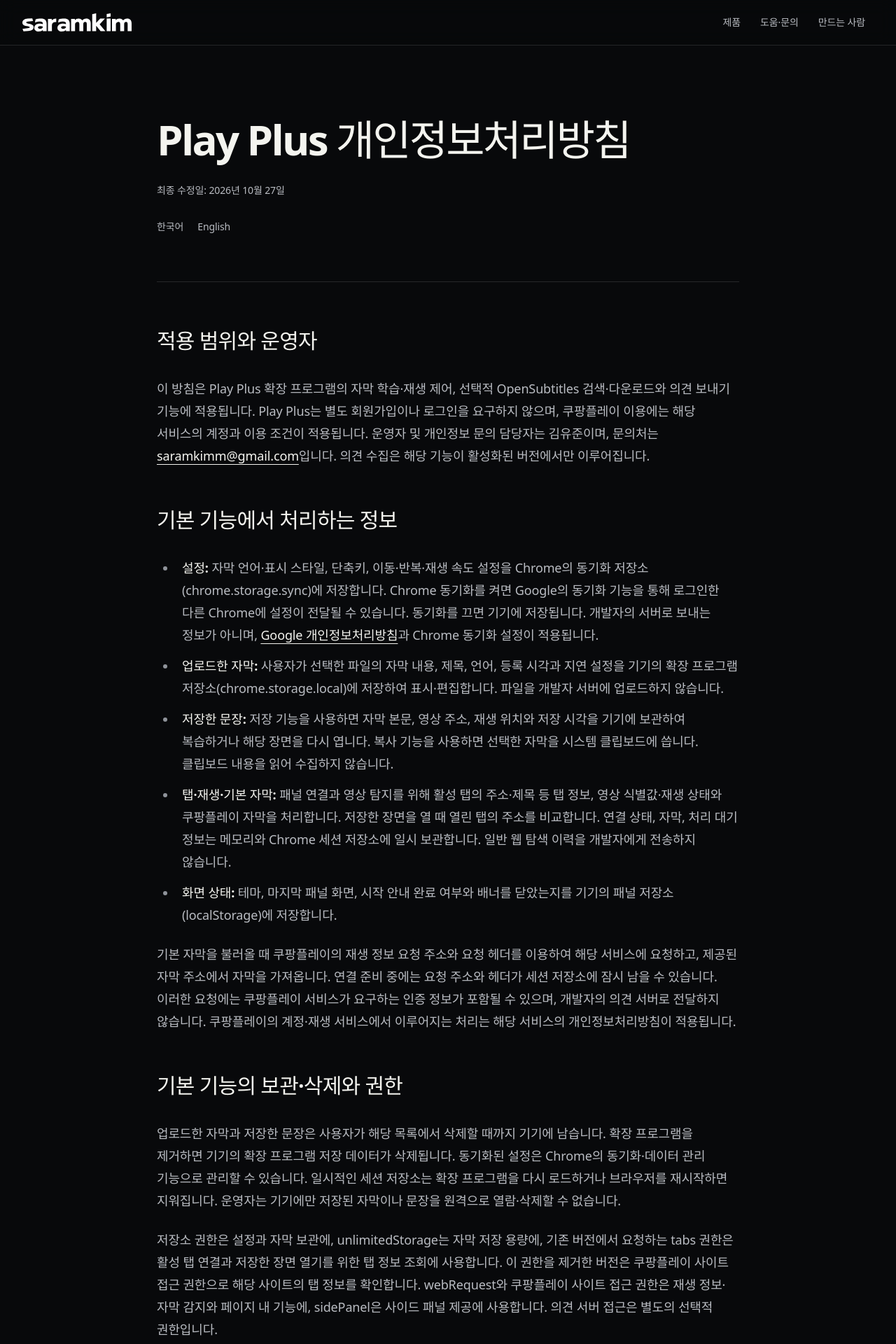
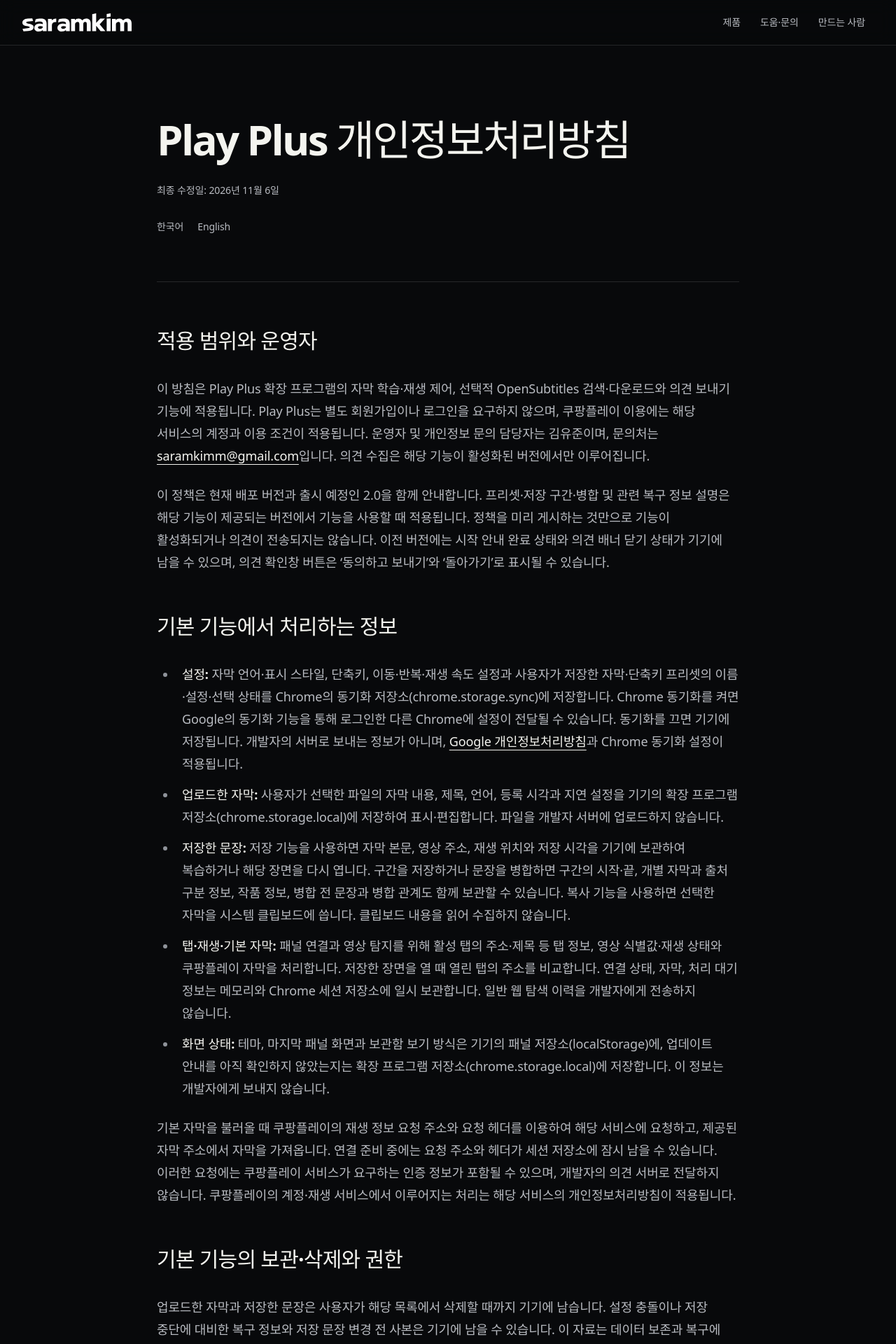
Before and after one commit to saramkim/saramkim.com, a Next.js app: page /play-plus/privacy in a window 1280 px wide. Shown: the top 1920 px of the page at 70% size. Built offline with nearby package versions, Linux system fonts and the light colour scheme; a web font is replaced by a local one.

Commit message:
docs: integrate Play Plus 2.0 privacy updates

```diff
--- a/app/play-plus/privacy/page.tsx
+++ b/app/play-plus/privacy/page.tsx
@@ -15,7 +15,7 @@ export default function PlayPlusPrivacyPage() {
     <article className='site-container article-shell'>
       <header className='article-header'>
         <h1 className='article-title'>Play Plus 개인정보처리방침</h1>
-        <p className='mt-7 text-sm text-body'>최종 수정일: <time dateTime='2026-10-27'>2026년 10월 27일</time></p>
+        <p className='mt-7 text-sm text-body'>최종 수정일: <time dateTime='2026-11-06'>2026년 11월 6일</time></p>
         <nav aria-label='문서 언어 / Document language' className='mt-5 flex flex-wrap gap-5'>
           <a className='text-link' href='#korean' lang='ko'>한국어</a>
           <a className='text-link' href='#english' lang='en'>English</a>
@@ -26,18 +26,20 @@ export default function PlayPlusPrivacyPage() {
           <h2 id='korean-title'>적용 범위와 운영자</h2>
           <p>이 방침은 Play Plus 확장 프로그램의 자막 학습·재생 제어, 선택적 OpenSubtitles 검색·다운로드와 의견 보내기 기능에 적용됩니다. Play Plus는 별도 회원가입이나 로그인을 요구하지 않으며, 쿠팡플레이 이용에는 해당 서비스의 계정과 이용 조건이 적용됩니다. 운영자 및 개인정보 문의 담당자는 김유준이며, 문의처는 <a href='mailto:saramkimm@gmail.com'>saramkimm@gmail.com</a>입니다. 의견 수집은 해당 기능이 활성화된 버전에서만 이루어집니다.</p>
 
+          <p>이 정책은 현재 배포 버전과 출시 예정인 2.0을 함께 안내합니다. 프리셋·저장 구간·병합 및 관련 복구 정보 설명은 해당 기능이 제공되는 버전에서 기능을 사용할 때 적용됩니다. 정책을 미리 게시하는 것만으로 기능이 활성화되거나 의견이 전송되지는 않습니다. 이전 버전에는 시작 안내 완료 상태와 의견 배너 닫기 상태가 기기에 남을 수 있으며, 의견 확인창 버튼은 ‘동의하고 보내기’와 ‘돌아가기’로 표시될 수 있습니다.</p>
+
           <h2>기본 기능에서 처리하는 정보</h2>
           <ul>
-            <li><strong>설정:</strong> 자막 언어·표시 스타일, 단축키, 이동·반복·재생 속도 설정을 Chrome의 동기화 저장소(chrome.storage.sync)에 저장합니다. Chrome 동기화를 켜면 Google의 동기화 기능을 통해 로그인한 다른 Chrome에 설정이 전달될 수 있습니다. 동기화를 끄면 기기에 저장됩니다. 개발자의 서버로 보내는 정보가 아니며, <a href='https://policies.google.com/privacy'>Google 개인정보처리방침</a>과 Chrome 동기화 설정이 적용됩니다.</li>
+            <li><strong>설정:</strong> 자막 언어·표시 스타일, 단축키, 이동·반복·재생 속도 설정과 사용자가 저장한 자막·단축키 프리셋의 이름·설정·선택 상태를 Chrome의 동기화 저장소(chrome.storage.sync)에 저장합니다. Chrome 동기화를 켜면 Google의 동기화 기능을 통해 로그인한 다른 Chrome에 설정이 전달될 수 있습니다. 동기화를 끄면 기기에 저장됩니다. 개발자의 서버로 보내는 정보가 아니며, <a href='https://policies.google.com/privacy'>Google 개인정보처리방침</a>과 Chrome 동기화 설정이 적용됩니다.</li>
             <li><strong>업로드한 자막:</strong> 사용자가 선택한 파일의 자막 내용, 제목, 언어, 등록 시각과 지연 설정을 기기의 확장 프로그램 저장소(chrome.storage.local)에 저장하여 표시·편집합니다. 파일을 개발자 서버에 업로드하지 않습니다.</li>
-            <li><strong>저장한 문장:</strong> 저장 기능을 사용하면 자막 본문, 영상 주소, 재생 위치와 저장 시각을 기기에 보관하여 복습하거나 해당 장면을 다시 엽니다. 복사 기능을 사용하면 선택한 자막을 시스템 클립보드에 씁니다. 클립보드 내용을 읽어 수집하지 않습니다.</li>
+            <li><strong>저장한 문장:</strong> 저장 기능을 사용하면 자막 본문, 영상 주소, 재생 위치와 저장 시각을 기기에 보관하여 복습하거나 해당 장면을 다시 엽니다. 구간을 저장하거나 문장을 병합하면 구간의 시작·끝, 개별 자막과 출처 구분 정보, 작품 정보, 병합 전 문장과 병합 관계도 함께 보관할 수 있습니다. 복사 기능을 사용하면 선택한 자막을 시스템 클립보드에 씁니다. 클립보드 내용을 읽어 수집하지 않습니다.</li>
             <li><strong>탭·재생·기본 자막:</strong> 패널 연결과 영상 탐지를 위해 활성 탭의 주소·제목 등 탭 정보, 영상 식별값·재생 상태와 쿠팡플레이 자막을 처리합니다. 저장한 장면을 열 때 열린 탭의 주소를 비교합니다. 연결 상태, 자막, 처리 대기 정보는 메모리와 Chrome 세션 저장소에 일시 보관합니다. 일반 웹 탐색 이력을 개발자에게 전송하지 않습니다.</li>
-            <li><strong>화면 상태:</strong> 테마, 마지막 패널 화면, 시작 안내 완료 여부와 배너를 닫았는지를 기기의 패널 저장소(localStorage)에 저장합니다.</li>
+            <li><strong>화면 상태:</strong> 테마, 마지막 패널 화면과 보관함 보기 방식은 기기의 패널 저장소(localStorage)에, 업데이트 안내를 아직 확인하지 않았는지는 확장 프로그램 저장소(chrome.storage.local)에 저장합니다. 이 정보는 개발자에게 보내지 않습니다.</li>
           </ul>
           <p>기본 자막을 불러올 때 쿠팡플레이의 재생 정보 요청 주소와 요청 헤더를 이용하여 해당 서비스에 요청하고, 제공된 자막 주소에서 자막을 가져옵니다. 연결 준비 중에는 요청 주소와 헤더가 세션 저장소에 잠시 남을 수 있습니다. 이러한 요청에는 쿠팡플레이 서비스가 요구하는 인증 정보가 포함될 수 있으며, 개발자의 의견 서버로 전달하지 않습니다. 쿠팡플레이의 계정·재생 서비스에서 이루어지는 처리는 해당 서비스의 개인정보처리방침이 적용됩니다.</p>
 
           <h2>기본 기능의 보관·삭제와 권한</h2>
-          <p>업로드한 자막과 저장한 문장은 사용자가 해당 목록에서 삭제할 때까지 기기에 남습니다. 확장 프로그램을 제거하면 기기의 확장 프로그램 저장 데이터가 삭제됩니다. 동기화된 설정은 Chrome의 동기화·데이터 관리 기능으로 관리할 수 있습니다. 일시적인 세션 저장소는 확장 프로그램을 다시 로드하거나 브라우저를 재시작하면 지워집니다. 운영자는 기기에만 저장된 자막이나 문장을 원격으로 열람·삭제할 수 없습니다.</p>
+          <p>업로드한 자막과 저장한 문장은 사용자가 해당 목록에서 삭제할 때까지 기기에 남습니다. 설정 충돌이나 저장 중단에 대비한 복구 정보와 저장 문장 변경 전 사본은 기기에 남을 수 있습니다. 이 자료는 데이터 보존과 복구에 사용하며 개발자 서버로 자동 전송하지 않습니다. 목록에서 삭제하거나 설정을 변경해도 복구 사본의 이전 내용까지 즉시 삭제되는 것은 아닙니다. 병합한 문장의 원본은 해당 병합 기록에 포함될 수 있습니다. 확장 프로그램을 제거하면 기기의 확장 프로그램 저장 데이터가 삭제됩니다. 동기화된 설정은 Chrome의 동기화·데이터 관리 기능으로 관리할 수 있습니다. 일시적인 세션 저장소는 확장 프로그램을 다시 로드하거나 브라우저를 재시작하면 지워집니다. 운영자는 기기에만 저장된 자막이나 문장을 원격으로 열람·삭제할 수 없습니다.</p>
           <p>저장소 권한은 설정과 자막 보관에, unlimitedStorage는 자막 저장 용량에, 기존 버전에서 요청하는 tabs 권한은 활성 탭 연결과 저장한 장면 열기를 위한 탭 정보 조회에 사용합니다. 이 권한을 제거한 버전은 쿠팡플레이 사이트 접근 권한으로 해당 사이트의 탭 정보를 확인합니다. webRequest와 쿠팡플레이 사이트 접근 권한은 재생 정보·자막 감지와 페이지 내 기능에, sidePanel은 사이드 패널 제공에 사용합니다. 의견 서버 접근은 별도의 선택적 권한입니다.</p>
           <p>Play Plus는 Chrome Web Store 사용자 데이터 정책과 제한적 사용(Limited Use) 요건에 따라 데이터를 설명된 사용자 기능 제공·개선에만 사용합니다. 데이터를 판매하거나 개인 맞춤 광고에 사용·전달하지 않습니다. 운영자가 읽는 정보는 사용자가 명시적으로 전송에 동의한 의견이나 직접 보낸 문의 내용이며, 기기의 자막·저장한 문장을 자동 수집해 읽지 않습니다.</p>
 
@@ -60,13 +62,13 @@ export default function PlayPlusPrivacyPage() {
           <p>접수 ID는 사람을 추적하는 고정 식별자가 아닙니다. 운영자는 의견 데이터를 판매하거나 광고 타기팅에 사용하지 않습니다. 익명 의견에 대한 개별 답변은 보장하지 않습니다.</p>
 
           <h2>언제 전송되며 거부할 수 있나요?</h2>
-          <p>‘보내기’를 누르면 전송 안내 확인창이 열립니다. 안내를 읽고 ‘동의하고 보내기’를 누른 경우에만 서버 접근 권한을 요청하고 전송을 시도합니다. 확인창에서 ‘돌아가기’를 누르거나 Escape 키로 닫으면 작성한 글을 유지하며 전송하지 않습니다. 설치, 안내 열기, 입력, 배너 닫기만으로 의견을 전송하지 않습니다. 최초 전송 시 Chrome이 수집 서버에 대한 선택적 접근 권한을 요청할 수 있습니다. 거부하거나 의견을 보내지 않아도 기존 자막·재생 기능을 계속 사용할 수 있습니다.</p>
-          <p>전송 전 초안은 열린 패널 메모리에만 있으며, 취소하거나 패널을 닫으면 사라질 수 있습니다. 실패 시 패널 안에 글을 남겨 직접 재시도할 수 있게 합니다. 서버 저장이 확인된 경우에만 성공으로 표시합니다. 배너를 닫았는지는 기기의 확장 프로그램 저장소에 기록하며 의견 서버로 보내지 않습니다.</p>
+          <p>‘보내기’를 누르면 전송 안내 확인창이 열립니다. 안내를 읽고 확인창의 ‘보내기’를 누른 경우에만 서버 접근 권한을 요청하고 전송을 시도합니다. 확인창에서 ‘고치기’를 누르거나 Escape 키로 닫으면 작성한 글을 유지하며 전송하지 않습니다. 설치, 안내 열기, 입력만으로 의견을 전송하지 않습니다. 최초 전송 시 Chrome이 수집 서버에 대한 선택적 접근 권한을 요청할 수 있습니다. 거부하거나 의견을 보내지 않아도 기존 자막·재생 기능을 계속 사용할 수 있습니다.</p>
+          <p>전송 전 초안은 열린 패널 메모리에만 있으며, 취소하거나 패널을 닫으면 사라질 수 있습니다. 실패 시 패널 안에 글을 남겨 직접 재시도할 수 있게 합니다. 서버 저장이 확인된 경우에만 성공으로 표시합니다.</p>
 
           <h2>Cloudflare 처리와 국외 처리</h2>
           <p>수집 API와 데이터베이스는 미국 법인 Cloudflare, Inc.의 Workers 및 D1 서비스를 사용합니다. 의견 전송 시 HTTPS 통신으로 위 정보가 Cloudflare에 전달되어 처리·보관됩니다. 네트워크 요청은 Cloudflare의 글로벌 인프라에서 처리될 수 있으며, 국내 전용 처리·보관을 보장하지 않습니다.</p>
           <p>Cloudflare는 서비스 제공과 보안·남용 방지를 위해 IP 주소 등 연결 정보를 처리할 수 있습니다. Play Plus Worker는 연결 IP를 일시적인 요청 횟수 제한에 사용하지만 의견 데이터베이스에 IP나 브라우저 정보를 저장하지 않으며, 의견 본문을 애플리케이션 로그에 기록하지 않습니다. 플랫폼 자체의 연결 정보 처리는 Cloudflare의 정책에 따릅니다.</p>
-          <p>수탁 서비스의 자세한 설명은 <a href='https://www.cloudflare.com/privacypolicy/'>Cloudflare 개인정보 처리방침</a>과 <a href='https://www.cloudflare.com/cloudflare-customer-dpa/'>데이터 처리 부속계약</a>에서 확인할 수 있습니다. Cloudflare의 개인정보 문의처는 <a href='mailto:privacyquestions@cloudflare.com'>privacyquestions@cloudflare.com</a>입니다. 전송을 원하지 않으면 ‘동의하고 보내기’를 누르지 않거나 선택적 서버 권한을 거부하면 됩니다.</p>
+          <p>수탁 서비스의 자세한 설명은 <a href='https://www.cloudflare.com/privacypolicy/'>Cloudflare 개인정보 처리방침</a>과 <a href='https://www.cloudflare.com/cloudflare-customer-dpa/'>데이터 처리 부속계약</a>에서 확인할 수 있습니다. Cloudflare의 개인정보 문의처는 <a href='mailto:privacyquestions@cloudflare.com'>privacyquestions@cloudflare.com</a>입니다. 전송을 원하지 않으면 확인창의 ‘보내기’를 누르지 않거나 선택적 서버 권한을 거부하면 됩니다.</p>
 
           <h2>보관과 삭제</h2>
           <p>의견 원문과 접수 정보는 접수일부터 90일간 보관한 뒤 매일 실행하는 정리 작업에서 삭제합니다. 실행 간격에 따라 실제 삭제까지 최대 하루가 더 걸릴 수 있습니다. 정리 작업이 실패하면 운영자가 확인하고 복구합니다.</p>
@@ -85,20 +87,22 @@ export default function PlayPlusPrivacyPage() {
 
         <section id='english' lang='en' aria-labelledby='english-title'>
           <h2 id='english-title'>Play Plus privacy policy</h2>
-          <p>This policy covers subtitle learning, playback controls, optional OpenSubtitles search and downloads, and feedback in the Play Plus extension. Play Plus does not require its own account or login; using Coupang Play remains subject to that service’s account requirements and terms. Feedback is collected only in versions where the feature is enabled. The operator and privacy contact is Kim Yujun (김유준), reachable at <a href='mailto:saramkimm@gmail.com'>saramkimm@gmail.com</a>. Last updated: October 27, 2026.</p>
+          <p>This policy covers subtitle learning, playback controls, optional OpenSubtitles search and downloads, and feedback in the Play Plus extension. Play Plus does not require its own account or login; using Coupang Play remains subject to that service’s account requirements and terms. Feedback is collected only in versions where the feature is enabled. The operator and privacy contact is Kim Yujun (김유준), reachable at <a href='mailto:saramkimm@gmail.com'>saramkimm@gmail.com</a>. Last updated: November 6, 2026.</p>
+
+          <p>This policy describes both currently distributed versions and the upcoming 2.0 release. Presets, saved ranges, merging and related recovery records apply when you use those features in a version that provides them. Publishing this policy in advance does not enable features or send feedback. Older versions may retain onboarding completion and feedback-banner dismissal on your device and label the confirmation buttons Agree and send and Go back.</p>
 
           <h3>Information used by the core features</h3>
           <ul>
-            <li><strong>Settings:</strong> subtitle language and appearance, shortcuts, skipping, looping and playback-speed settings are stored in Chrome sync storage (chrome.storage.sync). With Chrome sync enabled, Google’s sync service may transfer these settings to other signed-in Chrome browsers. With sync disabled, they stay on the device. They are not sent to the developer’s server. <a href='https://policies.google.com/privacy'>Google’s privacy policy</a> and your Chrome sync settings apply.</li>
+            <li><strong>Settings:</strong> subtitle language and appearance, shortcuts, skipping, looping and playback-speed settings, along with names, settings and selection state for your saved subtitle and shortcut presets, are stored in Chrome sync storage (chrome.storage.sync). With Chrome sync enabled, Google’s sync service may transfer these settings to other signed-in Chrome browsers. With sync disabled, they stay on the device. They are not sent to the developer’s server. <a href='https://policies.google.com/privacy'>Google’s privacy policy</a> and your Chrome sync settings apply.</li>
             <li><strong>Imported subtitles:</strong> subtitle text from a file you select, its title, language, registration time and delay are stored in the extension’s device storage (chrome.storage.local) for display and editing. Importing does not upload the file to the developer.</li>
-            <li><strong>Saved lines:</strong> when you save a line, its text, video URL, playback position and save time are kept on your device for review and reopening the scene. Copying writes the selected subtitle to the system clipboard. The extension does not read and collect clipboard contents.</li>
+            <li><strong>Saved lines:</strong> when you save a line, its text, video URL, playback position and save time are kept on your device for review and reopening the scene. Saved ranges and merged lines may also include range boundaries, individual cues and source identifiers, title information, and original lines and their merge relationships. Copying writes the selected subtitle to the system clipboard. The extension does not read and collect clipboard contents.</li>
             <li><strong>Tabs, playback and native subtitles:</strong> active-tab information such as URL and title, video identity, playback state and Coupang Play subtitles are processed to connect the panel and detect the player. Open-tab URLs are compared when reopening a saved scene. Connection state, subtitles and pending actions are held temporarily in memory and Chrome session storage. General browsing history is not transmitted to the developer.</li>
-            <li><strong>Interface state:</strong> theme, last panel screen, onboarding completion and banner dismissal are kept in the panel’s device storage (localStorage).</li>
+            <li><strong>Interface state:</strong> theme, last panel screen and the saved-lines view are kept in the panel’s device storage (localStorage), and whether the update notice is still unseen is kept in the extension’s device storage (chrome.storage.local). This is not sent to the developer.</li>
           </ul>
           <p>To retrieve native subtitles, the extension uses the URL and headers of Coupang Play’s playback-information request to request data from that service, then fetches subtitles from the provided subtitle URLs. Pending request URLs and headers may be held briefly in session storage while a connection is established. These requests may include authentication information required by Coupang Play; it is not forwarded to the developer’s feedback server. Coupang Play’s own privacy policy governs its account and playback services.</p>
 
           <h3>Core-feature retention, deletion and permissions</h3>
-          <p>Imported subtitles and saved lines remain on the device until you delete them from their lists. Removing the extension clears its device storage. Synced settings can be managed through Chrome’s sync and data controls. Temporary session storage is cleared when the extension reloads or the browser restarts. The operator cannot remotely read or delete subtitles or lines stored only on your device.</p>
+          <p>Imported subtitles and saved lines remain on the device until you delete them from their lists. Recovery information for conflicting or interrupted settings changes and earlier copies of saved lines may remain on your device. These records support data preservation and recovery and are not automatically sent to the developer. Deleting an item from a list or changing a setting does not necessarily erase earlier contents from recovery copies immediately. Original lines may remain within a merged record. Removing the extension clears its device storage. Synced settings can be managed through Chrome’s sync and data controls. Temporary session storage is cleared when the extension reloads or the browser restarts. The operator cannot remotely read or delete subtitles or lines stored only on your device.</p>
           <p>Storage permissions retain settings and subtitles; unlimitedStorage supports subtitle storage capacity. Older versions request the tabs permission to inspect tab information for connecting the active tab and reopening saved scenes. Versions without that permission use Coupang Play site access to inspect tabs on that site. WebRequest and Coupang Play site access support playback-information and subtitle detection and in-page features. SidePanel provides the side panel. Feedback-server access is a separate optional permission.</p>
           <p>Play Plus follows the Chrome Web Store User Data Policy, including Limited Use requirements, and uses data only to provide or improve the described user-facing features. Data is not sold or used or transferred for personalized advertising. The operator reads feedback you explicitly agree to send or inquiries you send directly; device subtitles and saved lines are not automatically collected for human review.</p>
 
@@ -114,13 +118,13 @@ export default function PlayPlusPrivacyPage() {
           <p>There are no name, email, phone or account fields. Viewing history, video URLs or titles, subtitles, uploaded files, Coupang account information and cookies are not automatically attached. Free text may still contain personal information; please do not include names, contact details or sensitive information about yourself or others. The receipt ID is not a persistent person identifier. The operator does not sell feedback or use it for advertising targeting. Individual replies to anonymous feedback are not guaranteed.</p>
 
           <h3>Your choice and transmission</h3>
-          <p>Selecting Send opens a confirmation dialog. Server access is requested and a submission attempted only after you read the notice and select Agree and send. Go back or Escape closes the confirmation without sending and preserves your draft. Installing, opening, typing or dismissing the banner does not submit feedback. Chrome may request optional access to the feedback server on the first submission. Declining or choosing not to send does not prevent existing subtitle or playback features from working.</p>
-          <p>Unsent text stays in the open panel&apos;s memory and may be lost when you cancel or close it. On failure, the panel keeps the text for a manual retry. Success is shown only after confirmed server storage. Banner dismissal is stored on your device and is not sent to the feedback server.</p>
+          <p>Selecting Send opens a confirmation dialog. Server access is requested and a submission attempted only after you read the notice and select Send in the dialog. Edit or Escape closes the confirmation without sending and preserves your draft. Installing, opening or typing does not submit feedback. Chrome may request optional access to the feedback server on the first submission. Declining or choosing not to send does not prevent existing subtitle or playback features from working.</p>
+          <p>Unsent text stays in the open panel&apos;s memory and may be lost when you cancel or close it. On failure, the panel keeps the text for a manual retry. Success is shown only after confirmed server storage.</p>
 
           <h3>Cloudflare and international processing</h3>
           <p>The API and database use Workers and D1 provided by Cloudflare, Inc., a United States company. When you send, the information described above is transmitted over HTTPS to Cloudflare for processing and storage. Requests may be processed through Cloudflare&apos;s global infrastructure; Korea-only processing or storage is not guaranteed.</p>
           <p>Cloudflare may process connection metadata such as IP addresses to deliver and secure its services. The Play Plus Worker uses the connecting IP transiently for rate limiting, but does not store it or browser information in the feedback database and does not log message contents. Cloudflare&apos;s own metadata processing follows its policies.</p>
-          <p>See <a href='https://www.cloudflare.com/privacypolicy/'>Cloudflare&apos;s privacy policy</a> and <a href='https://www.cloudflare.com/cloudflare-customer-dpa/'>data processing addendum</a>. Its privacy contact is <a href='mailto:privacyquestions@cloudflare.com'>privacyquestions@cloudflare.com</a>. To decline transmission, do not select Agree and send or deny the optional server permission.</p>
+          <p>See <a href='https://www.cloudflare.com/privacypolicy/'>Cloudflare&apos;s privacy policy</a> and <a href='https://www.cloudflare.com/cloudflare-customer-dpa/'>data processing addendum</a>. Its privacy contact is <a href='mailto:privacyquestions@cloudflare.com'>privacyquestions@cloudflare.com</a>. To decline transmission, do not select Send in the confirmation dialog, or deny the optional server permission.</p>
 
           <h3>Retention and deletion</h3>
           <p>Messages and receipt information are retained for 90 days, then removed by a daily cleanup. The schedule can add up to one day before deletion. Failed cleanup requires operator investigation and recovery. Deleted data may remain in the current free D1 plan&apos;s recovery history for up to seven additional days. Recovery history is used for incident recovery, not routine feedback review; expired or deleted feedback must be cleaned up after a restore. Real feedback is not copied verbatim into public repositories or public issues.</p>
```
